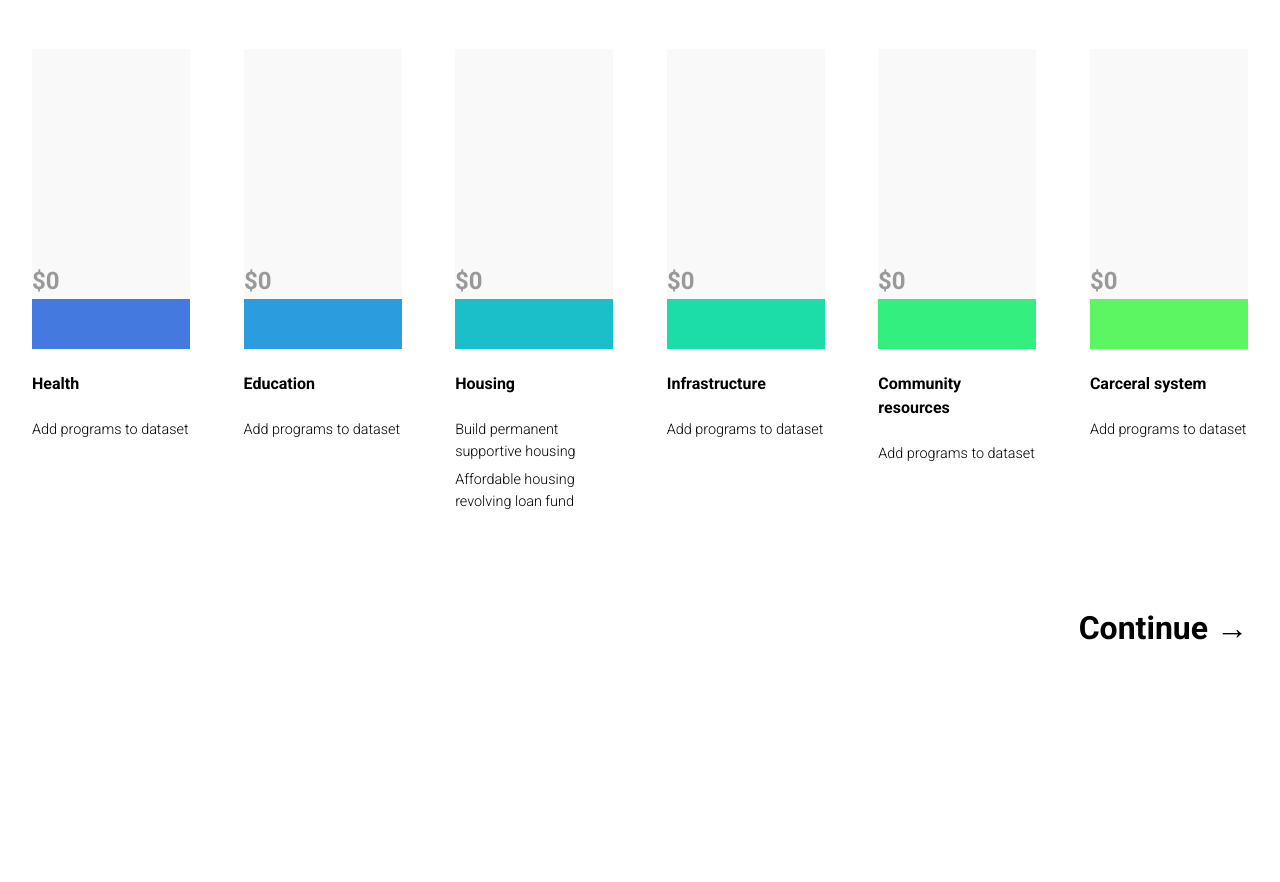
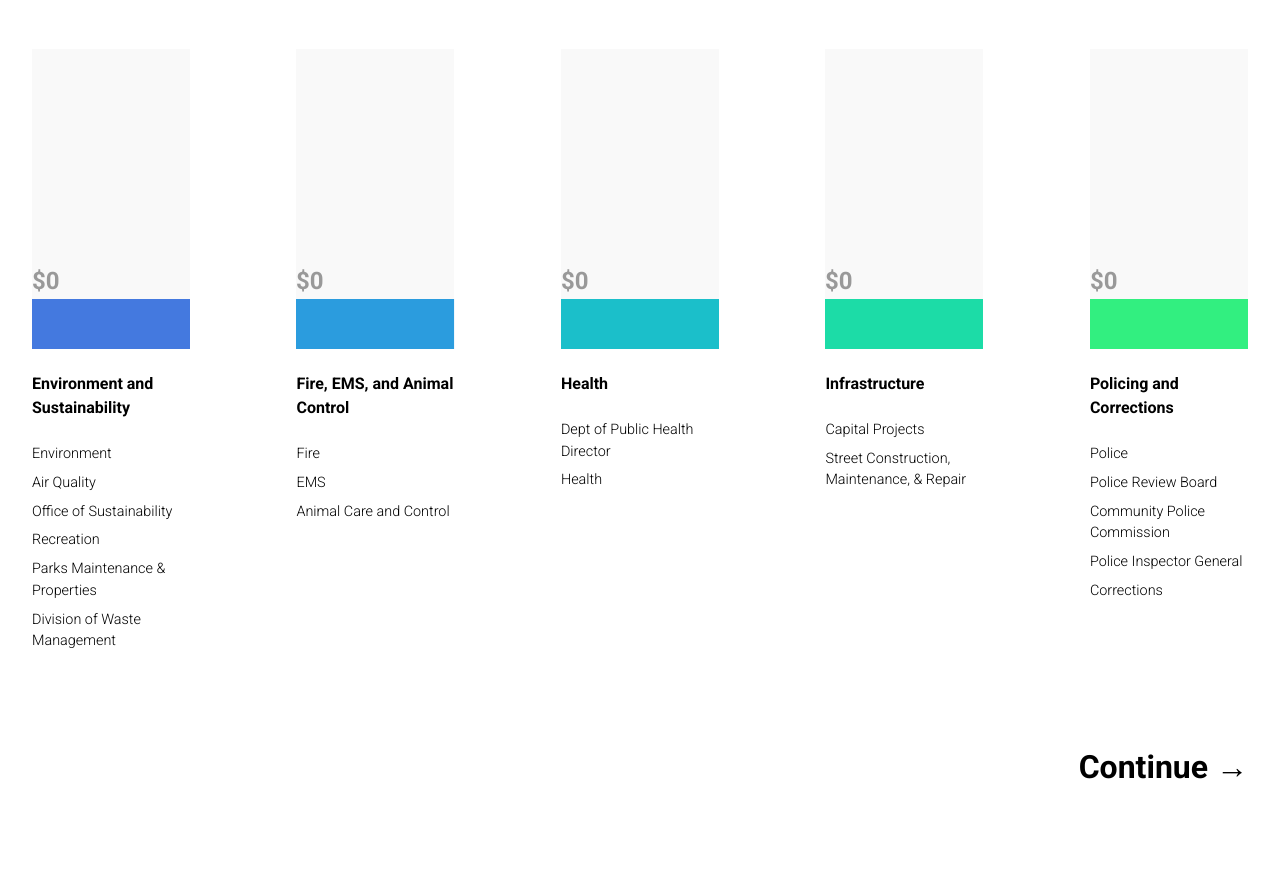
Before and after one commit to opencleveland/refundcleveland, a Django app: page /change-the-budget/ in a window 1280 px wide. Shown: the part 371-1253 px from the top of the page. Before the commit the page ends 1011 px from the top, so only its background shows below. Run offline with Django 3.2, Linux system fonts and the light colour scheme.

Commit message:
Update penny budget categories

```diff
--- a/static/js/budget_proposal.js
+++ b/static/js/budget_proposal.js
@@ -63,7 +63,6 @@
         .duration(1500)
         .ease(d3.easeCubicOut);
 
-
     // Add placeholder programs below each bar
     bar_divs.append("div")
         .html( function(d) {
--- a/static/js/penny_budget.js
+++ b/static/js/penny_budget.js
@@ -1,12 +1,11 @@
 (function() {
 
 
-    const data = [{"name": "Health", "dollars": 0, },
-        {"name": "Education", "dollars": 0},
-        {"name": "Housing", "dollars": 0, "programs": ["Build permanent supportive housing", "Affordable housing revolving loan fund"]},
-        {"name": "Infrastructure", "dollars": 0},
-        {"name": "Community resources", "dollars": 0},
-        {"name": "Carceral system", "dollars": 0}];
+    const data = [{"name": "Environment and Sustainability", "dollars": 0, "programs": ["Environment", "Air Quality", "Office of Sustainability", "Recreation", "Parks Maintenance & Properties", "Division of Waste Management"]},
+        {"name": "Fire, EMS, and Animal Control", "dollars": 0, "programs": ["Fire", "EMS", "Animal Care and Control"]},
+        {"name": "Health", "dollars": 0, "programs": ["Dept of Public Health Director", "Health"]},
+        {"name": "Infrastructure", "dollars": 0, "programs": ["Capital Projects", "Street Construction, Maintenance, & Repair"]},
+        {"name": "Policing and Corrections", "dollars": 0, "programs": ["Police", "Police Review Board", "Community Police Commission", "Police Inspector General", "Corrections"]}];
 
     const MULTIPLIER = 2.5,  // add height to bars
         SHIFT = 50,  // bar height when data is $0
@@ -99,8 +98,14 @@
 
     // Update the legend HTML
     let update_legend = function(balance) {
+        let curr_bal = 100 - balance;
+        let bal_class = "";
+        if (curr_bal == 0) {
+            bal_class = "empty";
+        }
+
         d3.select("#penny_budget_legend")
-            .html(`<h1>Your balance: <span>\$${100 - balance}</span></h1>`);
+            .html(`<h1>Your balance: <span class="${bal_class}">\$${curr_bal}</span></h1>`);
             // .html(`<h1>Current total: \$${balance}</h1>`);
     }
 
--- a/static/style.css
+++ b/static/style.css
@@ -197,6 +197,10 @@ div#penny_budget, div#budget_visualization {
   display: block;
 }
 
+#penny_budget_legend h1 span.empty {
+  color: #b10222;
+}
+
 #penny_budget_legend {
   border: 2px solid #000;
   text-align: center;
--- a/static/style.scss
+++ b/static/style.scss
@@ -132,7 +132,6 @@ div#penny_budget, div#budget_visualization {
     width: 47%;
 }
 
-
 @media screen and (min-width: 481px) {
   .bar_wrap {
     width: 22%;
@@ -207,6 +206,10 @@ div#penny_budget, div#budget_visualization {
     display: block;
 }
 
+#penny_budget_legend h1 span.empty {
+  color: #b10222;
+}
+
 #penny_budget_legend {
   border: 2px solid #000;
   text-align: center;
```
Also changed, not shown: 1 other file.
